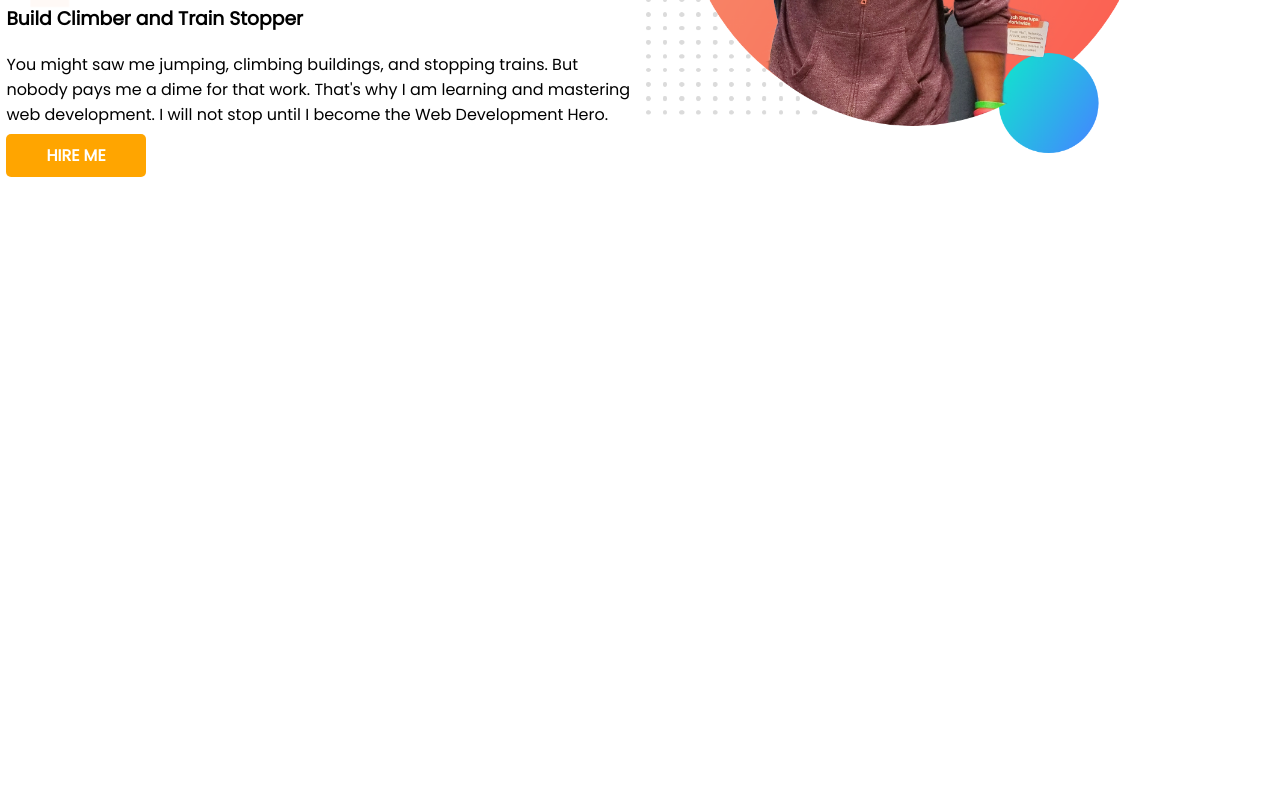
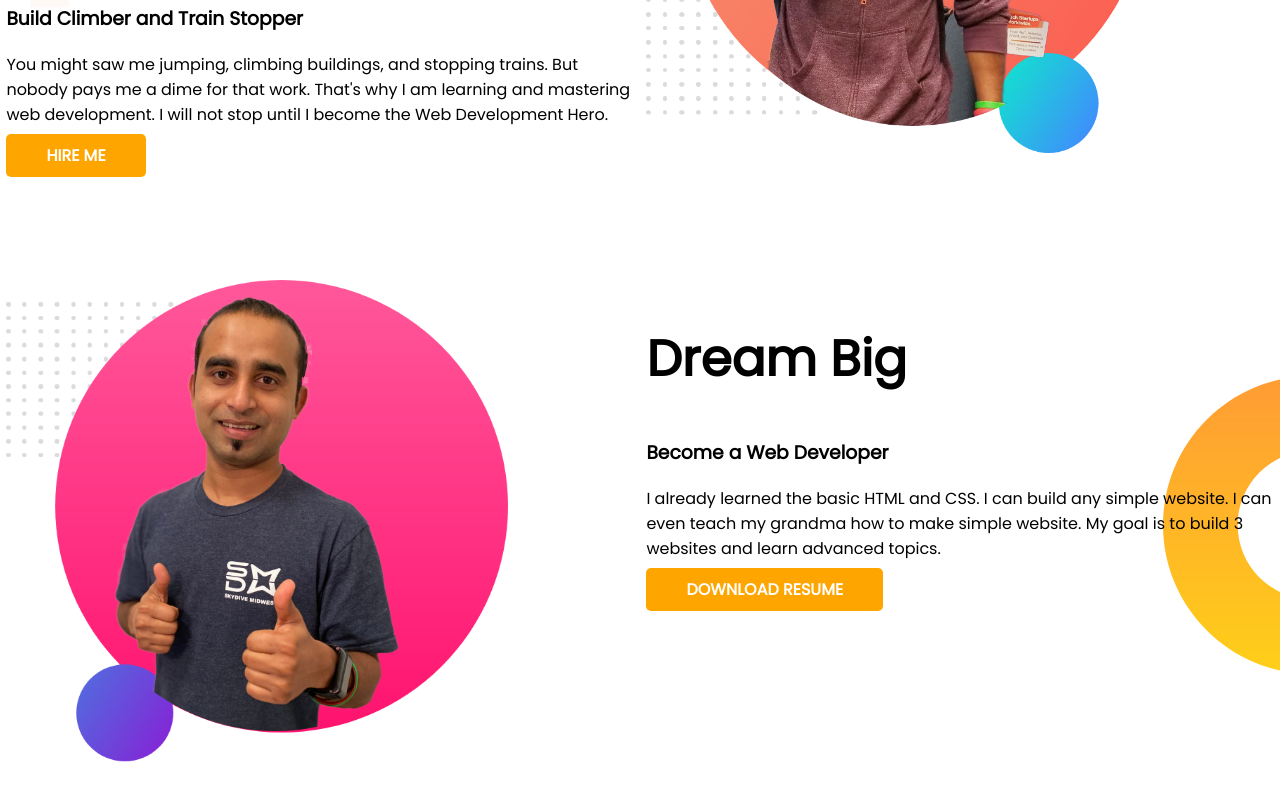
Before and after one commit to Aktarull/developer-portfolio, a plain HTML site: page index.html in a window 1280 px wide. Shown: the part 352-1152 px from the top of the page. Before the commit the page ends 800 px from the top, so only its background shows below. Drawn offline with Linux system fonts and the light colour scheme.

Commit message:
deam added

```diff
--- a/index.html
+++ b/index.html
@@ -30,6 +30,18 @@
             <img src="images/jhankar.png" alt=" ">
         </div>
     </section>
+    <section class="dream-big">
+        <div class="half-width">
+            <img src="images/jhankar2.png" alt="">
+        </div>
+        <div class="half-width">
+            <h1> Dream Big </h1>
+            <h3> Become a Web Developer </h3>
+            <p> I already learned the basic HTML and CSS. I can build any simple website. I can even teach my grandma
+                how to make simple website. My goal is to build 3 websites and learn advanced topics.</p>
+            <a class="link-button" target="_blank" href=""> DOWNLOAD RESUME</a>
+        </div>
+    </section>
 </body>
 
 </html>
--- a/style.css
+++ b/style.css
@@ -14,6 +14,7 @@ h1 {
 
 section {
     display: flex;
+    margin-bottom: 100px;
 }
 
 .half-width {
@@ -40,3 +41,9 @@ section {
     background-image: url(images/top-banner.png);
     background-repeat: no-repeat;
 }
+
+.dream-big {
+    background-image: url(images/dream-bg.png);
+    background-repeat: no-repeat;
+    background-position: right;
+}
```
